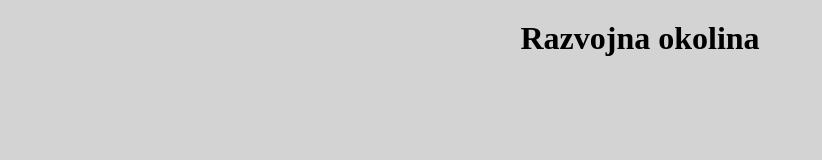
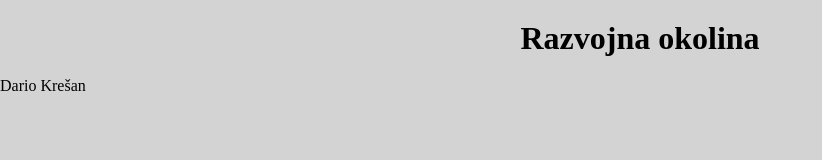
Before and after one commit to domac19/razvojna-okolina, a plain HTML site: page index.html in a window 1280 px wide. Shown: the whole page, without its empty margins (0-822 px from the left). Drawn offline with Linux system fonts and the light colour scheme.

Commit message:
DarioKresan

```diff
--- a/index.html
+++ b/index.html
@@ -1,13 +1,17 @@
 <!DOCTYPE html>
 <html lang="en">
+
 <head>
   <meta charset="UTF-8" />
   <meta name="viewport" content="width=device-width, initial-scale=1.0" />
   <title>pocetno</title>
   <link rel="stylesheet" href="style.css" />
 </head>
+
 <body>
   <h1>Razvojna okolina</h1>
   <!-- dodaj svoje ime i prezime ili nickname u p tag -->
+  <p>Dario Krešan</p>
 </body>
+
 </html>
```
Lines whose indentation alone changed are shown as unchanged.
